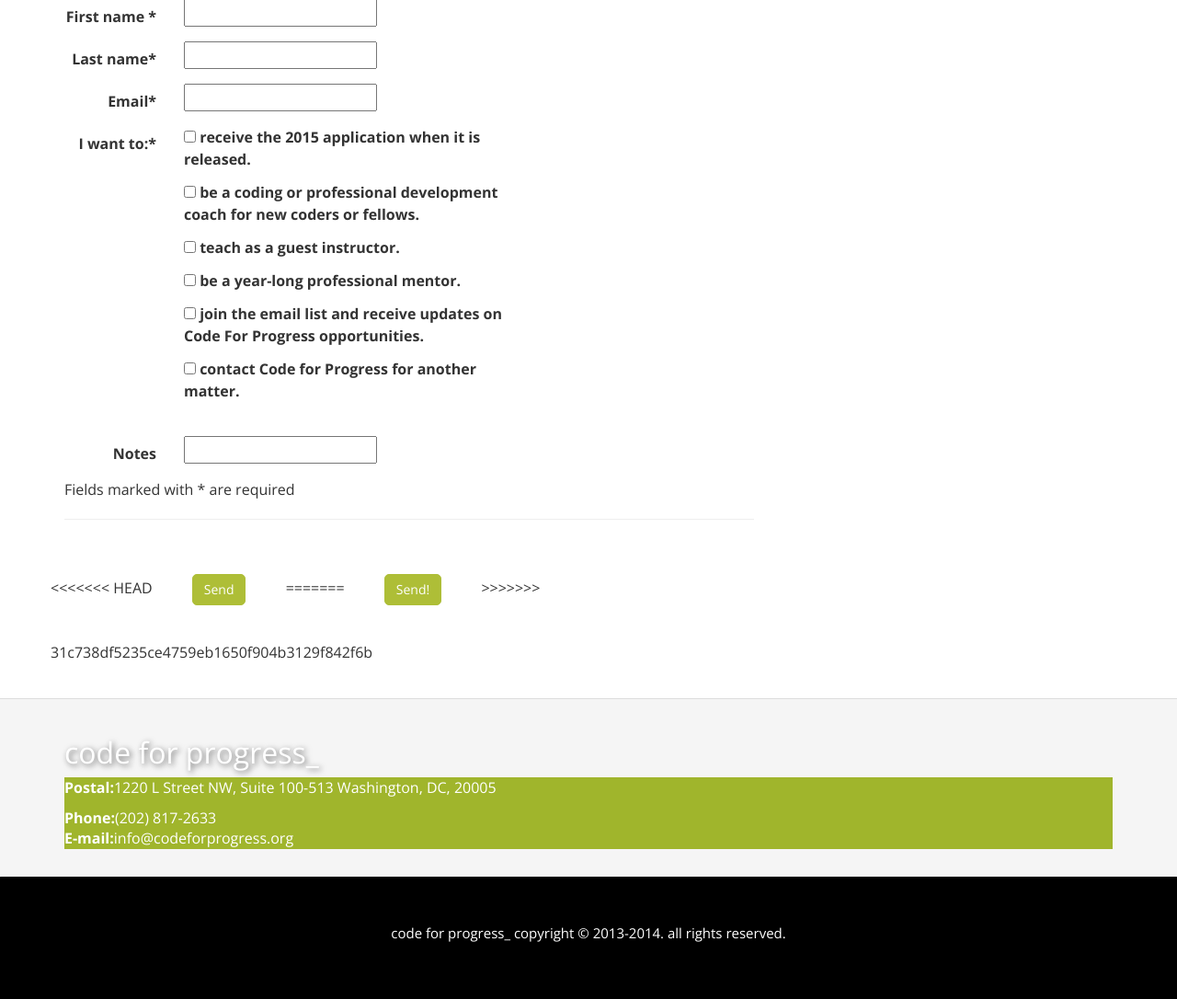
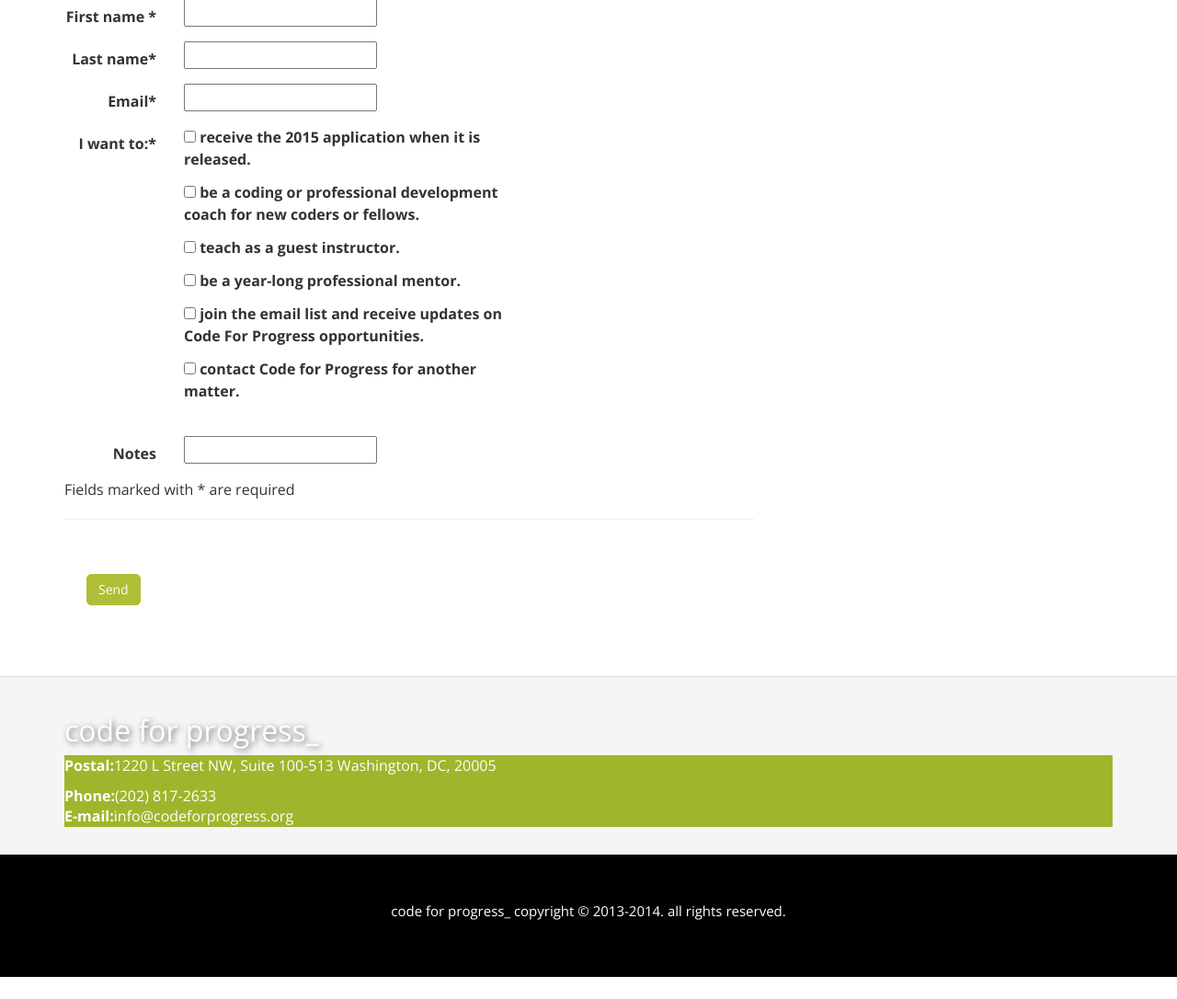
Before and after one commit to aliyarahman/betterhomepage, a Django app: page /app/contact/ in a window 1280 px wide. Shown: the part 540-1626 px from the top of the page at 92% size. After the commit the page ends 1602 px from the top, so only its background shows below. Run offline with Django 3.2, Linux system fonts and the light colour scheme; parts of the project's set-up code (start-up, migrations or seed data) failed here and were passed over; some libraries are stand-ins or nearby versions.

Commit message:
error fix

```diff
--- a/app/templates/contact.html
+++ b/app/templates/contact.html
@@ -87,11 +87,8 @@
 
             <div class="form-group">
               <div>
-<<<<<<< HEAD
               <button class="btn btn-primary" type="submit" value="Submit">Send </button>
-=======
-              <button class="btn btn-primary" type="submit" value="Submit">Send!</button>
->>>>>>> 31c738df5235ce4759eb1650f904b3129f842f6b
+
               </div>
             </div>
           </div>
```
